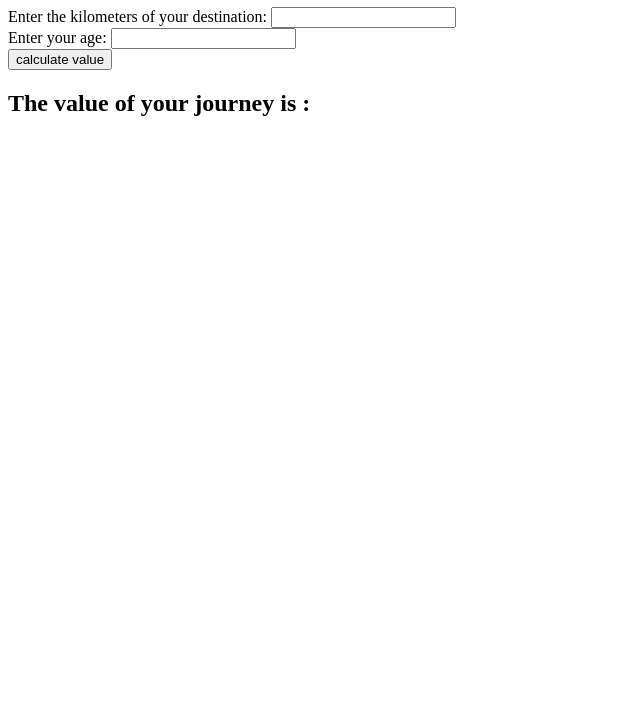
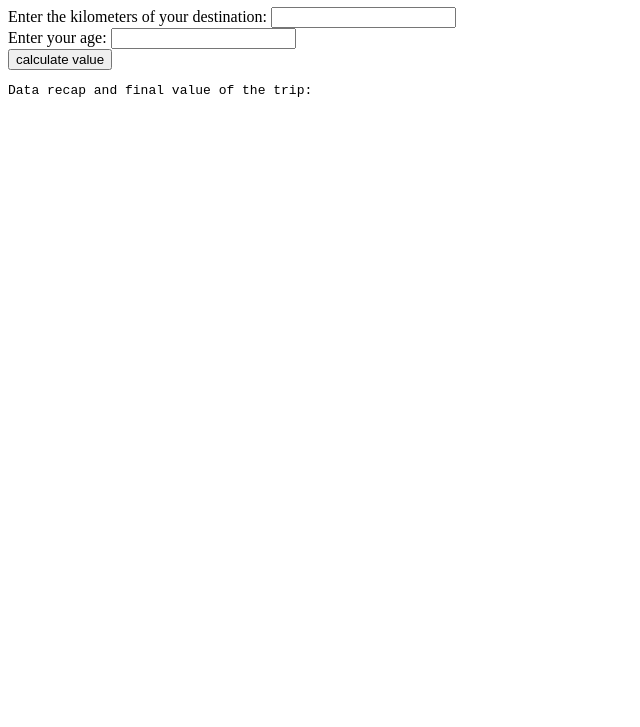
Before and after one commit to DeniseDichiara/js-biglietto-treno-form, a plain HTML site: page index.html in a window 1280 px wide. Shown: the part 73-800 px from the top of the page, without its empty margins (0-640 px from the left). Drawn offline with Linux system fonts and the light colour scheme.

Commit message:
modified tag

```diff
--- a/index.html
+++ b/index.html
@@ -29,7 +29,7 @@
 
 
         <div>
-        <h2>The value of your journey is :</h2>
+        <pre>Data recap and final value of the trip:</pre>
         <h2 id="ticket-price"></h2>
         <p id="discount"></p>
 
```
